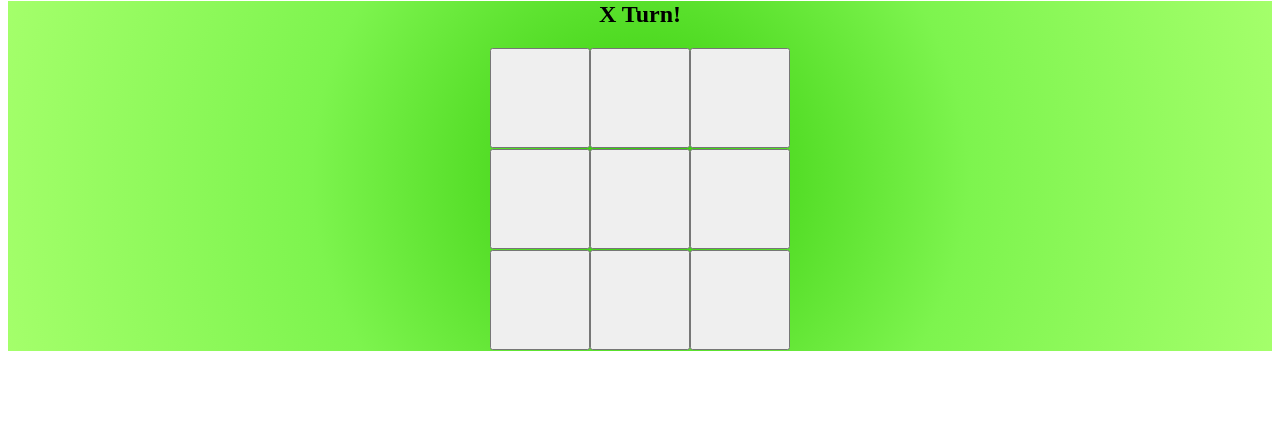
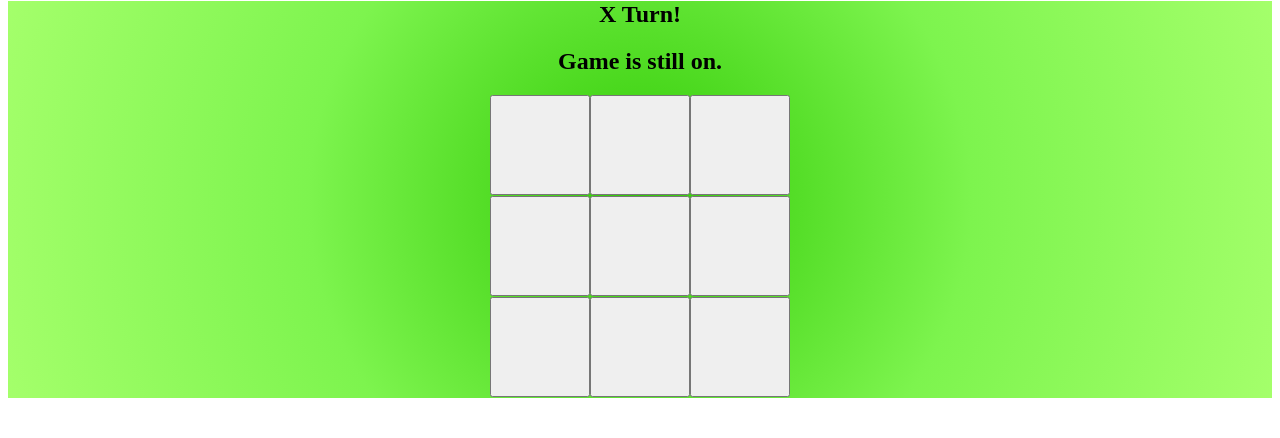
Before and after one commit to platonsamoienko-alt/Tic-Tac-Toe-Python-Flask-HTML-and-CSS-, a Flask app: page / in a window 1280 px wide. Shown: the part 183-621 px from the top of the page. Run offline with Flask 3, Linux system fonts and the light colour scheme.

Commit message:
Added game-state and working victory/draw

```diff
--- a/main.py
+++ b/main.py
@@ -3,22 +3,59 @@ from flask import Flask, render_template, request, redirect, session
 app = Flask(__name__)
 app.secret_key = "Secret Key"
 
+WIN_COMBS = [
+    [0, 1, 2],
+    [3, 4, 5],
+    [6, 7, 8],
+    [0, 3, 6],
+    [1, 4, 7],
+    [2, 5, 8],
+    [0, 4, 8],
+    [2, 4, 6]
+]
+
 @app.route("/", methods=["GET", "POST"])
 def main():
-    if "turn" not in session:
+    if "game_state" not in session:
         session["turn"] = "X"
+        session["x_cells"] = []
+        session["o_cells"] = []
         session["board"] = ["" for _ in range(9)]
+        session["game_state"] = "Game is still on."
 
     if request.method == "POST":
         cell = int(request.form["cell"])
 
-        if not session["board"][cell]:
-            session["board"][cell] = session["turn"]
-            session["turn"] = "X" if session["turn"] == "O" else "O"
+        if session["game_state"] == "Game is still on.":
+            if not session["board"][cell]:
+                session["board"][cell] = session["turn"]
+                if session["turn"] == "X":
+                    session["turn"] = "O"
+                    session["x_cells"].append(cell)
+                    session.modified = True
+
+                    for win_comb in WIN_COMBS:
+                        if all(cell in session["x_cells"] for cell in win_comb):
+                            session["game_state"] = "X won!"
+                else:
+                    session["turn"] = "X"
+                    session["o_cells"].append(cell)
+                    session.modified = True
+
+                    for win_comb in WIN_COMBS:
+                        if all(cell in session["o_cells"] for cell in win_comb):
+                            session["game_state"] = "O won!"
+
+                if (
+                    not "" in session["board"]
+                        and
+                    session["game_state"] == "Game is still on."
+                ):
+                    session["game_state"] = "Draw!"
 
             return redirect("/")
 
-    return render_template("index.html", turn=session["turn"], board=session["board"])
+    return render_template("index.html", turn=session["turn"], board=session["board"], game_state = session["game_state"])
 
 
 if __name__ == "__main__":
--- a/templates/index.html
+++ b/templates/index.html
@@ -17,6 +17,7 @@
     </header>
     <main>
         <h2 id="turn-header" align="center">{{ turn }} Turn!</h2>
+        <h2 id="game-state" align="center">{{ game_state }}</h2>
         <div id="game-board" align="center">
             {% for cell in board %}
                 <form method="POST">
```
